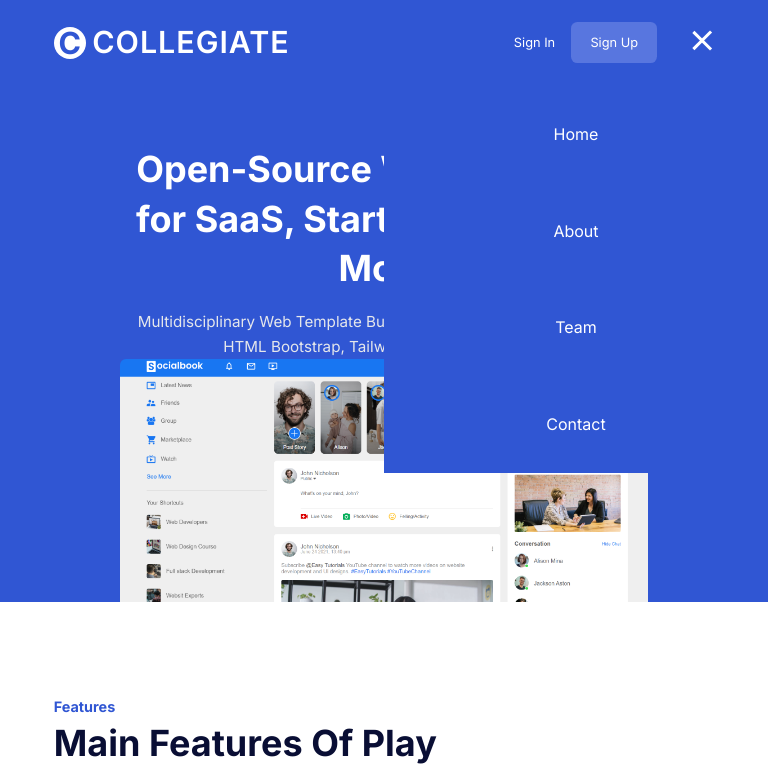
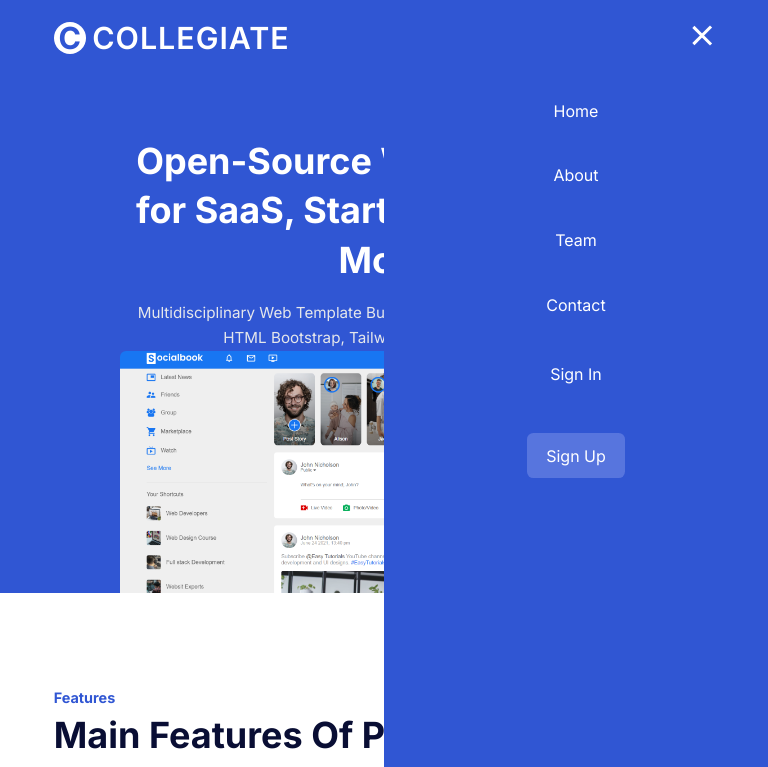
Before and after one commit to amit-kandar/landing-page, a plain HTML site: page index.html in a window 768 px wide. Both pictures are taken after a click on the element 701 px from the left and 42 px from the top of the page. Shown: the top 767 px of the page. Drawn offline with nearby package versions, Linux system fonts and the light colour scheme.

Commit message:
change some function in toggle menu

```diff
--- a/index.html
+++ b/index.html
@@ -15,7 +15,6 @@
 
 <body>
     <nav class="nav-bar">
-        <div class="left-side">
         <div class="logo">
             <a href="#">
                 <span class="brand-logo">
@@ -25,6 +24,7 @@
             </a>
         </div>
         <div class="nav-items">
+            <div class="left-side">
                 <ul>
                     <li class="nav-links"><a href="#">Home</a></li>
                     <li class="nav-links"><a href="#about">About</a></li>
@@ -32,16 +32,17 @@
                     <li class="nav-links"><a href="#contact">Contact</a></li>
                 </ul>
             </div>
-        </div>
             <div class="right-side">
                 <a href="#" class="sign-in">Sign In</a>
                 <a href="#" class="active">Sign Up</a>
+            </div>
+        </div>
         <div class="menu">
             <div class="bar-1"></div>
             <div class="bar-2"></div>
             <div class="bar-3"></div>
         </div>
-        </div>
+
     </nav>
 
     <section id="home" class="home container">
--- a/script.js
+++ b/script.js
@@ -6,7 +6,7 @@ window.onscroll = function () {
     const signup = document.querySelector(".active")
     const signin = document.querySelector(".sign-in")
     const menu = document.querySelectorAll(".menu div")
-    const menubar = document.querySelector(".nav-items ul")
+    const menubar = document.querySelector(".nav-items")
 
     if (window.pageYOffset > 30) {
         navbar.classList.add("sticky")
@@ -68,16 +68,26 @@ for (let index = 1; index <= 6; index++) {
 
 const navslide = () => {
     const menu = document.querySelector(".menu")
-    const nav = document.querySelector(".nav-items ul")
-    const navlinks = document.querySelectorAll(".nav-items ul li")
+    const nav = document.querySelector(".nav-items")
+    const leftside = document.querySelectorAll(".left-side ul li")
+    const rightside = document.querySelectorAll( ".right-side a")
+    let time = 0
 
     menu.addEventListener("click", () => {
         nav.classList.toggle("nav-active")
-        navlinks.forEach((link, index)=>{
+        leftside.forEach((link, index)=>{
             if (link.style.animation) {
                 link.style.animation = ''
             } else {
                 link.style.animation = `navlinkfade 0.5s ease forwards ${index / 7 + 0.4}s`
+                time = index / 7 + 0.4
+            }
+        })
+        rightside.forEach((link, index)=>{
+            if (link.style.animation) {
+                link.style.animation = ''
+            } else {
+                link.style.animation = `navlinkfade 0.5s ease forwards ${index / 7 + 0. + time}s`
             }
         })
         menu.classList.toggle("toggle")
--- a/style.css
+++ b/style.css
@@ -31,7 +31,7 @@ body {
     top: 0;
     position: sticky;
     display: flex;
-    justify-content: space-between;
+    justify-content: flex-start;
     align-items: center;
     background-color: var(--var-primary);
     padding: 2.8rem 7%;
@@ -43,12 +43,6 @@ body {
     backdrop-filter: blur(5px);
     transition: 0.3s ease;
     padding: 1.6rem 7%;
-}
-
-.left-side {
-    display: flex;
-    justify-content: space-between;
-    align-items: center;
 }
 
 .logo {
@@ -87,12 +81,25 @@ body {
     font-weight: 600;
 }
 
-.nav-items ul li {
+.nav-items{
+    display: flex;
+    justify-content: space-between;
+    align-items: center;
+    width: 100%;
+}
+
+.left-side ul{
+    display: flex;
+    justify-content: space-around;
+    align-items: center;
+}
+
+.left-side ul li {
     list-style: none;
     display: inline-block;
 }
 
-.nav-items ul li a {
+.left-side ul li a {
     text-decoration: none;
     font-size: 1.6rem;
     color: var(--var-white);
@@ -1017,32 +1024,47 @@ button {
         font-size: 50%;
     }
 
+    .nav-bar{
+        justify-content: space-between;
+    }
+
     .menu{
         display: flex;
-        margin-left: 4rem;
     }
 
-    .nav-items ul{
+    .nav-items{
         position: absolute;
         right: 0;
-        height: auto;
-        top: 100%;
+        height: 93vh;
+        top: 7vh;
         background-color: var(--var-primary);
         display: flex;
         align-items: center;
         flex-direction: column;
         width: 50%;
+        justify-content: flex-start;
         transform: translateX(100%);
         transition: transform 0.5s ease-in ;
     }
 
-    .nav-items ul li{
-        margin: 10%;
+    .left-side ul,
+    .right-side{
+        flex-direction: column;
+    }
+
+    .nav-links,.right-side a{
+        margin-top: 50%;
         opacity: 0;
     }
 
-    .nav-items ul li a{
+
+    .left-side ul li a,
+    .right-side a{
         font-size: 16px;
+    }
+
+    .sign-in{
+        padding-right: 0;
     }
 
     .home,
@@ -1141,15 +1163,15 @@ button {
         overflow-x: hidden;
     }
 
-    .right-side a {
-        display: none;
+    .nav-bar{
+        justify-content: space-between;
     }
 
     .menu{
         display: flex;
     }
 
-    .nav-items ul{
+    .nav-items{
         position: absolute;
         right: 0;
         height: 93vh;
@@ -1159,21 +1181,30 @@ button {
         align-items: center;
         flex-direction: column;
         width: 50%;
+        justify-content: flex-start;
         transform: translateX(100%);
         transition: transform 0.5s ease-in ;
     }
 
-    .nav-items ul li{
-        margin: 20%;
+    .left-side ul,
+    .right-side{
+        flex-direction: column;
+    }
+
+    .nav-links,.right-side a{
+        margin-top: 30%;
         opacity: 0;
     }
 
-    .nav-items ul li a{
+
+    .left-side ul li a,
+    .right-side a{
         font-size: 16px;
     }
 
-
-
+    .sign-in{
+        padding-right: 0;
+    }
 
     .home,
     .features,
```
Lines whose indentation alone changed are shown as unchanged.
